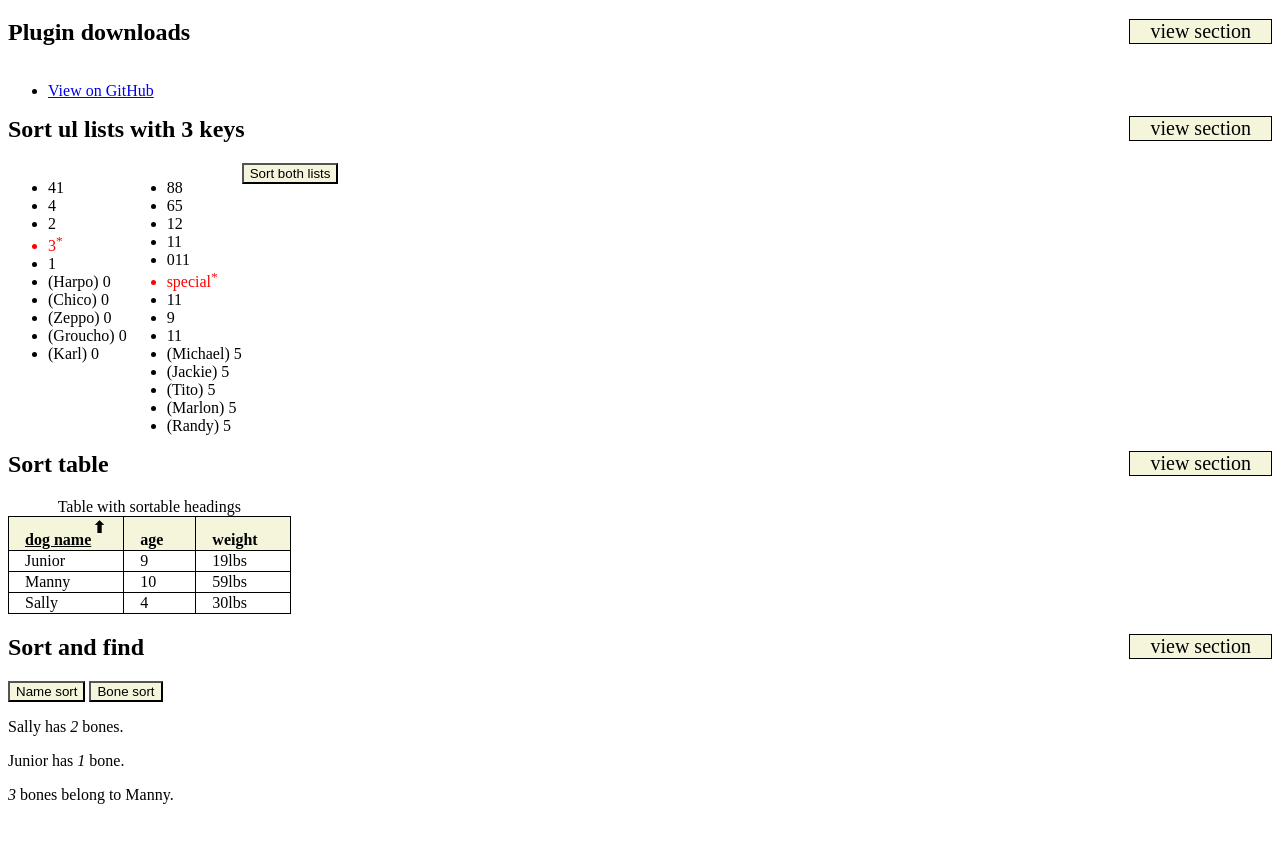
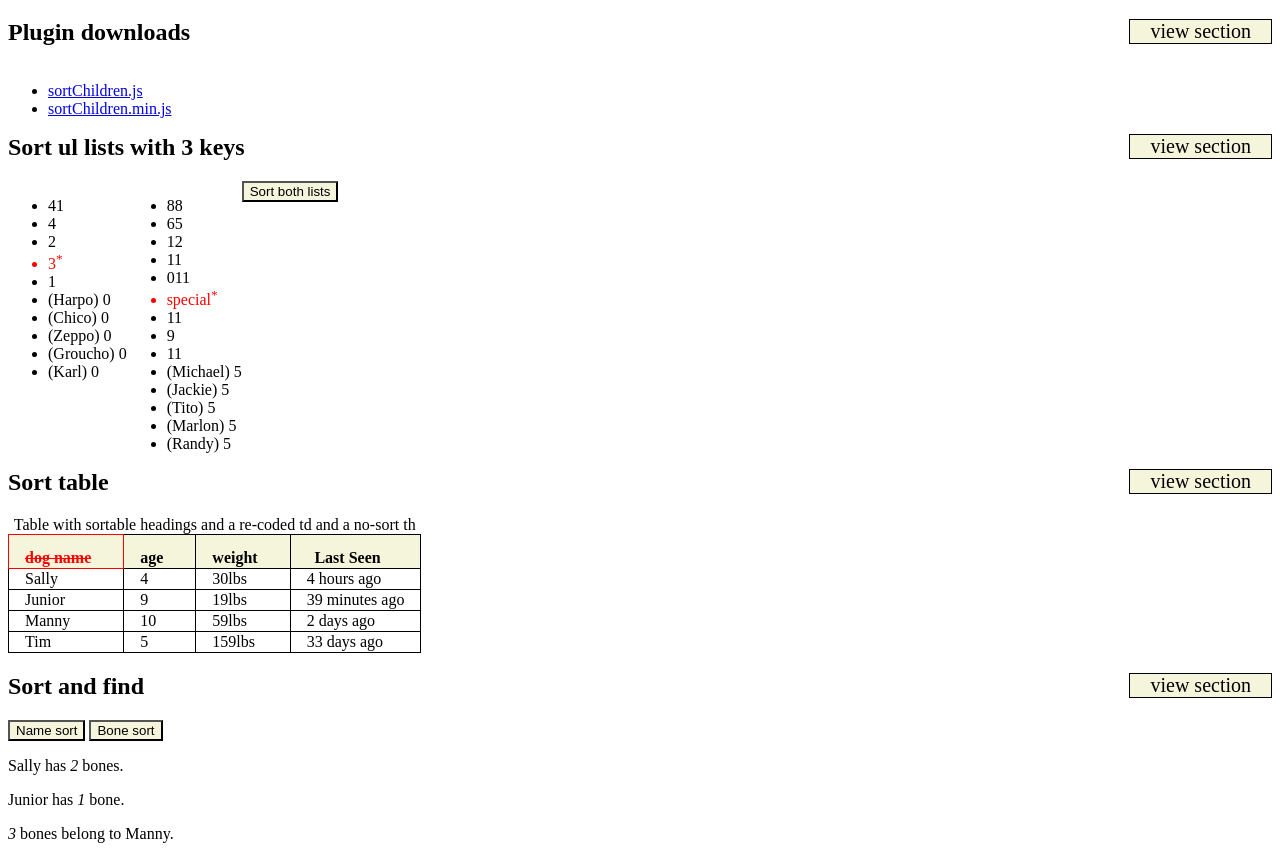
Before and after one commit to JakeCigar/jQuery.sortChildren, a plain HTML site: page index.html in a window 1280 px wide. Shown: the part 61-920 px from the top of the page. Before the commit the page ends 881 px from the top, so only its background shows below. Drawn offline with nearby package versions, Linux system fonts and the light colour scheme.

Commit message:
Update demos

```diff
--- a/index.html
+++ b/index.html
@@ -1,16 +1,16 @@
 <!DOCTYPE html>
-<html lang="en-us">
-  <head>
-    <meta charset="UTF-8">
-    <title>Jquery.sortchildren by JakeCigar</title>
-    <meta name="viewport" content="width=device-width, initial-scale=1">
-    <script src="http://code.jquery.com/jquery-1.11.3.js"></script>
-    <script src="https://cdn.rawgit.com/JakeCigar/jQuery.sortChildren/master/sortChildren.min.js"></script>
+<html>
+<head>
+    <title>SortChildren, a jQuery plugin</title>
+    <meta charset="utf-8" />
+    <script src="https://code.jquery.com/jquery-3.3.1.slim.min.js"></script>
+    <script src="sortChildren.js"></script>
     <script>
     document.createElement("a-line")
+    document.createElement("sort-by")
     jQuery(function($) {
         $("section").each(function(i,section){
-            var t=$(this).html().replace(/</g,"&lt;").replace(/\n/g,"\n</a-line><a-line>")
+            var t=$(this).html().replace(/^\s*$/gm,"").replace(/</g,"&lt;").replace(/&quot;/g,"&amp;quot;").replace(/\n/g,"\n</a-line><a-line>")
             $("<code></code>",{html:t}).insertAfter( $("h2",section))
             $("h2",section).click(function(){
                 var thisCode=$(this).nextAll("code").toggle("fast")
@@ -62,13 +62,12 @@
     </style>
 </head>
 <body>
-<header>
-    <h1> SortChildren, a jQuery plugin</h1>
-</header>
+<h1> SortChildren, a jQuery plugin</h1>
 <section>
     <h2> Plugin downloads</h2>
     <ul>
-    <li><a href="https://github.com/JakeCigar/jQuery.sortChildren">View on GitHub</a></li>
+    <li><a href ="sortChildren.js" download="sortChildren.js">sortChildren.js</a></li>
+    <li><a href ="sortChildren.min.js" download="sortChildren.min.js">sortChildren.min.js</a></li>
     </ul>
 </section>
 <section>
@@ -168,28 +167,47 @@
         table th.reversed.sorted:after{
             content:"⬇";
         }
+        sort-by{display:none}
+        .no-sort
+        {
+            color: red;
+            text-decoration: line-through;
+        }
     </style>
     <h2> Sort table </h2>
     <table class="dogSorting">
         <caption>
-            Table with sortable headings
+            Table with sortable headings and a re-coded td and a no-sort th
         </caption>
         <thead>
             <tr>
-                <th>dog name</th>
+                <th class="no-sort">dog name</th>
                 <th data-sort='[{"childNumeric":1}]'>age</th>
                 <th data-sort='[{"childNumeric":2}]'>weight</th>
+                <th>Last Seen</th>
             </tr>
         </thead>
         <tbody>
-            <tr><td>Sally</td><td>4</td><td>30lbs</td></tr>
-            <tr><td>Junior</td><td>9</td><td>19lbs</td></tr>
-            <tr><td>Manny</td><td>10</td><td>59lbs</td></tr>
+            <tr><td>Sally</td><td>4</td><td>30lbs</td><td>4 hours ago</td></tr>
+            <tr><td>Junior</td><td>9</td><td>19lbs</td><td>39 minutes ago</td></tr>
+            <tr><td>Manny</td><td>10</td><td>59lbs</td><td>2 days ago</td></tr>
+            <tr><td>Tim</td><td>5</td><td>159lbs</td><td>33 days ago</td></tr>
         </tbody>
     </table>
     <script>
     jQuery(function($) {
+        var now=new Date
+        $("table.dogSorting tr td:last-of-type").html(sortableDescription)
         $("table.dogSorting").sortTable()
+        function sortableDescription(i,str){
+            // converts a phrase like "1 minute ago" into a timestamp
+            var parts=str.split(" ")
+            var sortBy= now-(parts[1].match("day")? (parts[0] * 86400)
+                      : parts[1].match("hour")? (parts[0] * 3600)
+                      : parts[1].match("minute")? (parts[0] * 60)
+                      :0)
+            return '<sort-by>' + new Date(sortBy).toJSON() + '</sort-by>' + str
+        }
     })
     </script>
 </section>
@@ -218,6 +236,5 @@
     })
     </script>
 </section>
-
-  </body>
+</body>
 </html>
--- a/sortChildren.js
+++ b/sortChildren.js
@@ -34,6 +34,7 @@ $.fn.sortTable=function(){ // an example solution  for simple table sorting
             return $.sortKeys.call(0,$(this).data("sort")||[{"childAlpha":i}])
         }).get()
         $("thead th",this).click(function() {
+            if ($(this).hasClass("no-sort")) return
             var tbody = $(this).closest("table").children("tbody"),
                 column = $(this).index(),
                 alreadySorted = $(this).hasClass("sorted")
```
Also changed, not shown: sortChildren.min.js, 1 other file.
